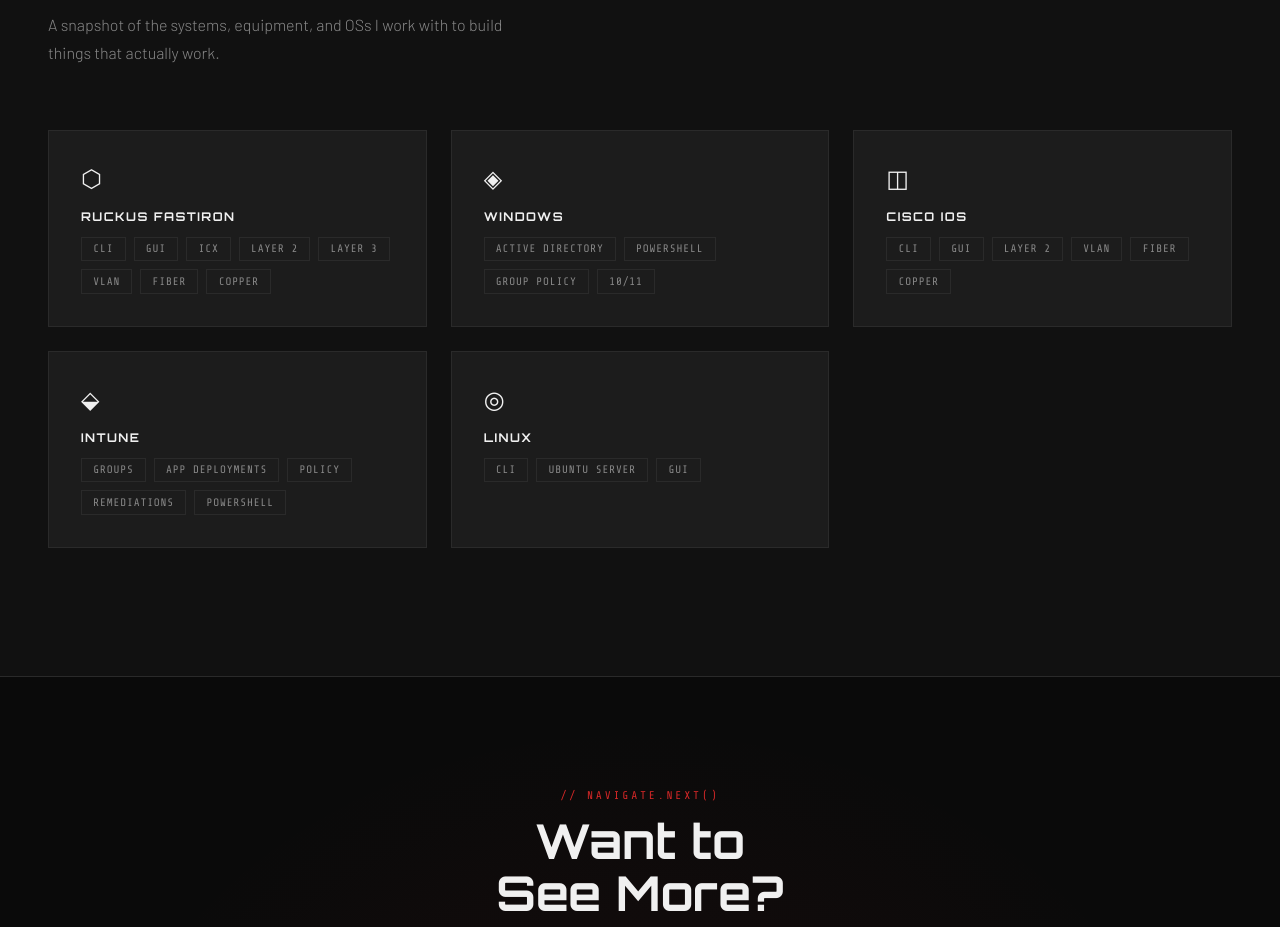
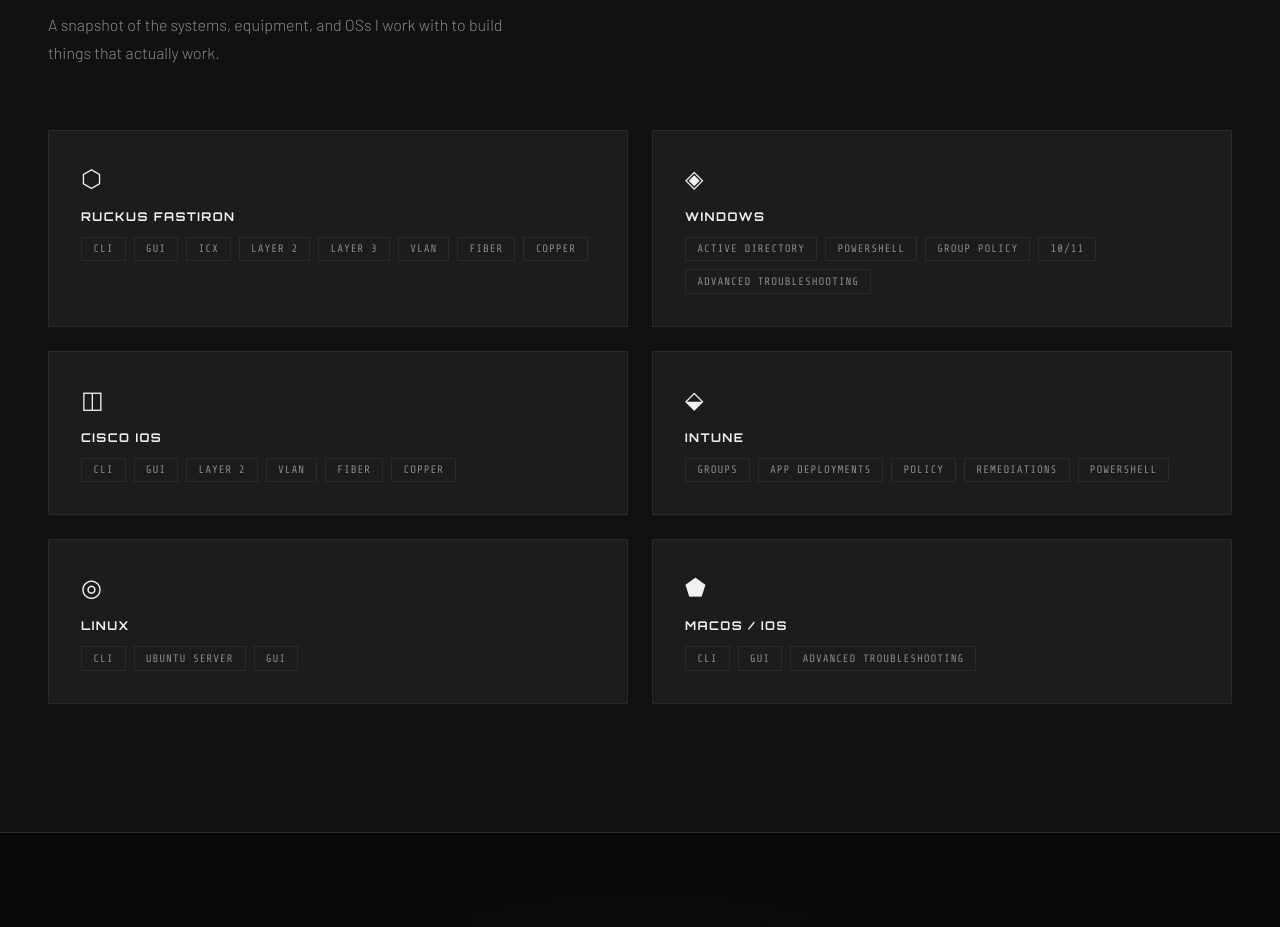
Before and after one commit to samsamsam1156/ProfessionalSite, a plain HTML site: page index.html in a window 1280 px wide. Shown: the part 1065-1992 px from the top of the page. Drawn offline with nearby package versions, Linux system fonts and the light colour scheme.

Commit message:
Modified skills grid layout and add MacOS/iOS skills
Updated the skills grid layout to be 2x3 at all times, regardless of screen size. and added new skill cards for MacOS/iOS.

```diff
--- a/index.html
+++ b/index.html
@@ -277,7 +277,8 @@
 
     .skills-grid {
       display: grid;
-      grid-template-columns: repeat(auto-fill, minmax(280px, 1fr));
+      grid-template-columns: repeat(2, 1fr);
+      grid-template-rows: repeat(3, auto);
       gap: 1.5rem;
     }
 
@@ -443,6 +444,7 @@
           <span class="skill-tag">PowerShell</span>
           <span class="skill-tag">Group Policy</span>
           <span class="skill-tag">10/11</span>
+          <span class="skill-tag">Advanced Troubleshooting</span>
         </div>
       </div>
 
@@ -478,6 +480,16 @@
           <span class="skill-tag">CLI</span>
           <span class="skill-tag">Ubuntu Server</span>
           <span class="skill-tag">GUI</span>
+        </div>
+      </div>
+
+      <div class="skill-card">
+        <div class="skill-card-icon">⬟</div>
+        <div class="skill-card-title">MacOS / iOS</div>
+        <div class="skill-tags">
+          <span class="skill-tag">CLI</span>
+          <span class="skill-tag">GUI</span>
+          <span class="skill-tag">Advanced Troubleshooting</span>
         </div>
       </div>
 
@@ -528,9 +540,7 @@
       setTimeout(type, deleting ? 40 : 75);
     }
 
-
     setTimeout(type, 1200);
-
 
     const cards = document.querySelectorAll('.skill-card');
     const obs = new IntersectionObserver(entries => {
```
